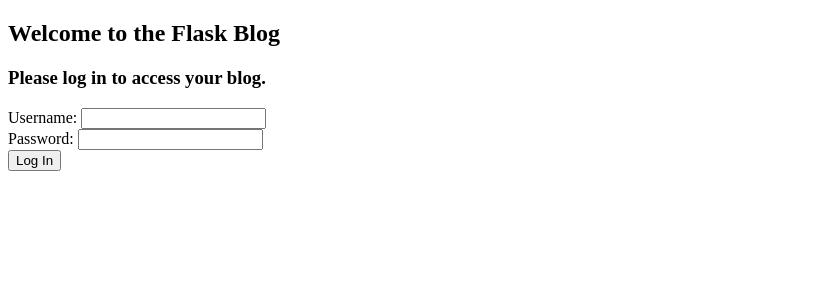
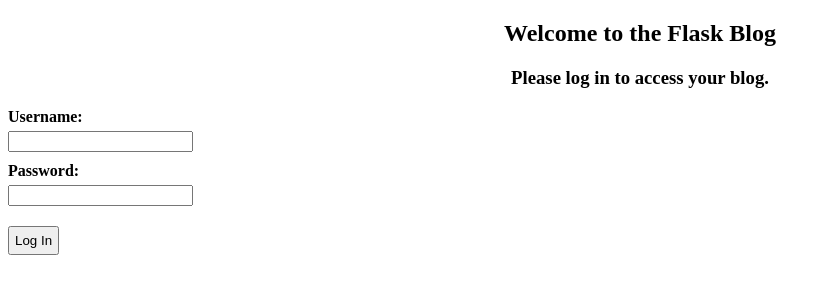
Before and after one commit to tesfam19/real-python-test, a Flask app: template flask-blog/templates/login.html in a window 1280 px wide. Shown: the top 300 px of the page, without its empty margins (0-831 px from the left). Run offline with Flask 2, Linux system fonts and the light colour scheme; the template is opened without the code that fills it, so the values that code supplies are empty.

Commit message:
code css included

```diff
--- /dev/null
+++ b/flask-blog/static/css/style.css
@@ -0,0 +1,36 @@
+.container{
+    background: #f4f4f4;
+    margin: 2em auto;
+    padding: 0.8em;
+    width: 30em;
+    border: 2px solid #000;
+}
+
+.login-wrapper {
+    text-align: center;
+}
+
+label {
+    display: block;
+    margin-bottom: 5px;
+    font-weight: bold;
+}
+
+.login-wrapper label {
+    display: inline-block;
+}
+
+input {
+    margin-bottom: 10px;
+}
+
+button {
+    padding: 5px;
+    margin: 10px 0;
+}
+
+.flash, .error {
+    background: #000;
+    color: #fff;
+    padding: 0.5em;
+}
--- a/flask-blog/templates/template.html
+++ b/flask-blog/templates/template.html
@@ -2,6 +2,8 @@
 <html>
     <head>
         <title>Welcome, friends!</title>
+        <link rel="stylesheet"
+            href="{{ url_for('static', filename='css/style.css') }}">
     </head>
     <body>
         <div class="conatiner">
```
Also changed, not shown: flask-blog/blog.db.
